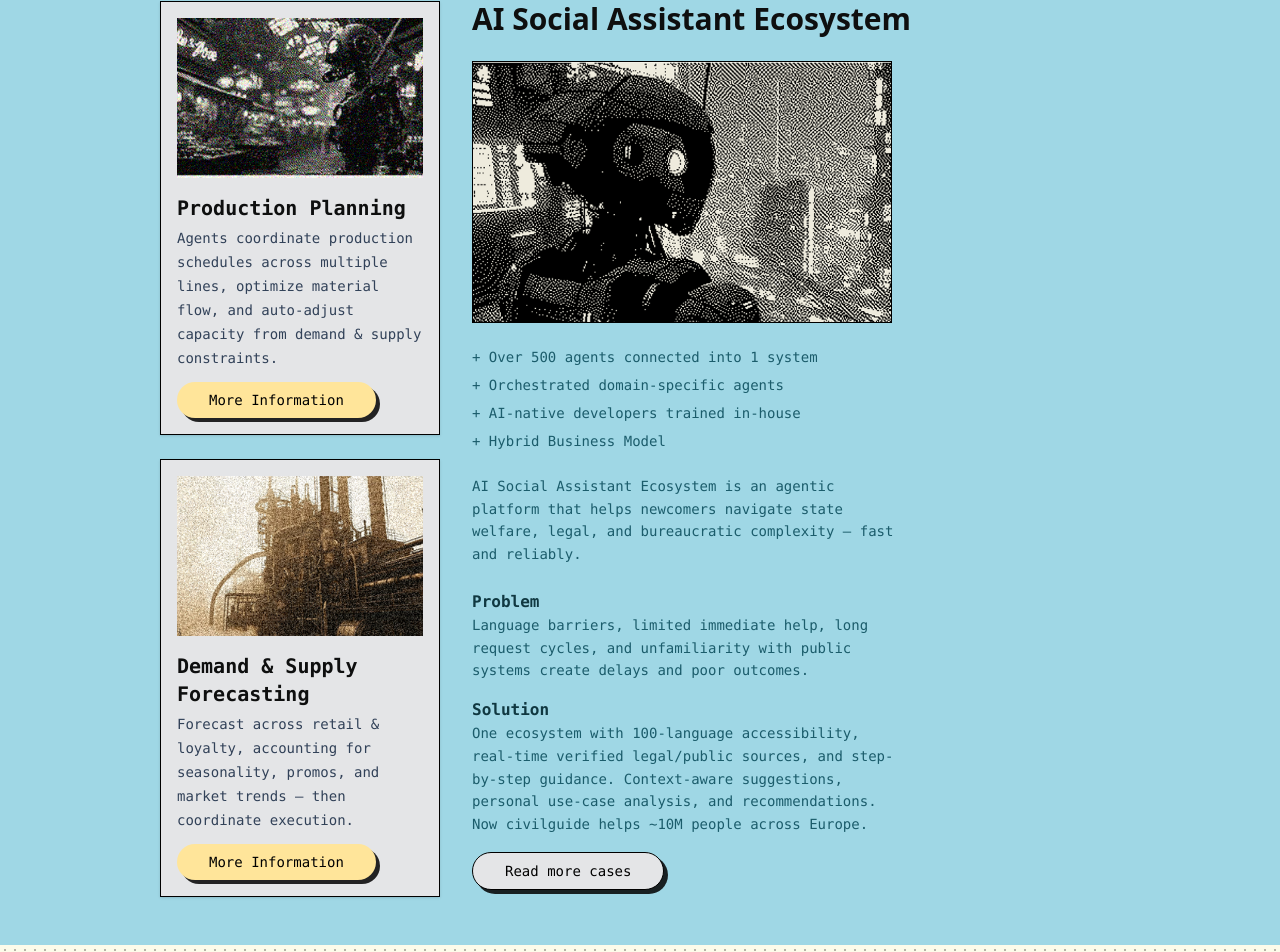
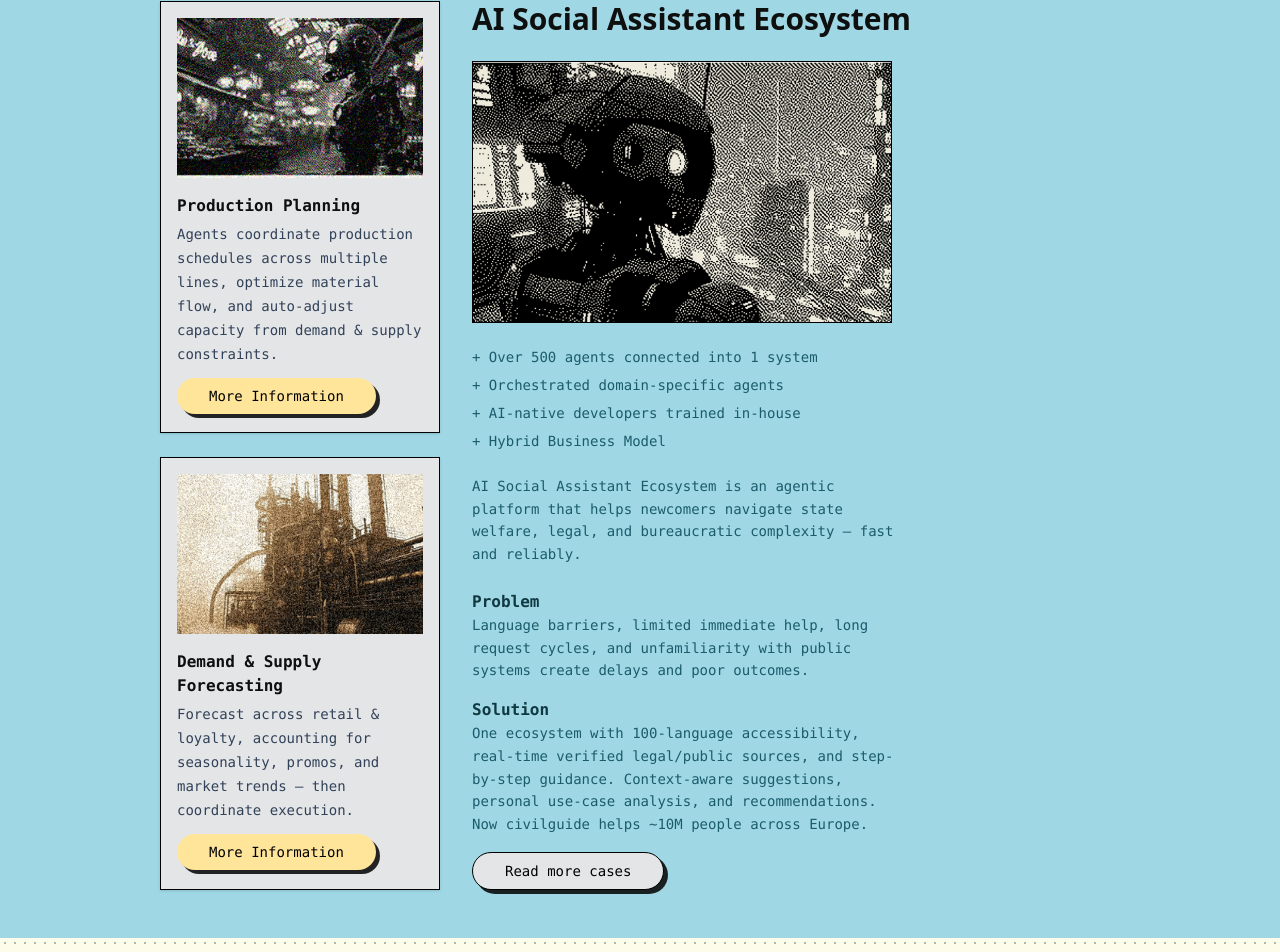
Before and after one commit to ai-breakthrough/CoreAI_landing, a React (Vite) app: page / in a window 1280 px wide. Shown: the part 1615-2567 px from the top of the page. Built offline with nearby package versions, Linux system fonts and the light colour scheme.

Commit message:
update title size

```diff
--- a/src/sections/UseCases.jsx
+++ b/src/sections/UseCases.jsx
@@ -47,7 +47,7 @@ export default function UseCases() {
                     />
                   </div>
                   <div className="p-4">
-                    <h3 className="text-xl font-semibold">{c.title}</h3>
+                    <h3 className="text-l font-semibold">{c.title}</h3>
                     <p className="mt-1 text-sm leading-6 text-slate-700">
                       {c.text}
                     </p>
```
